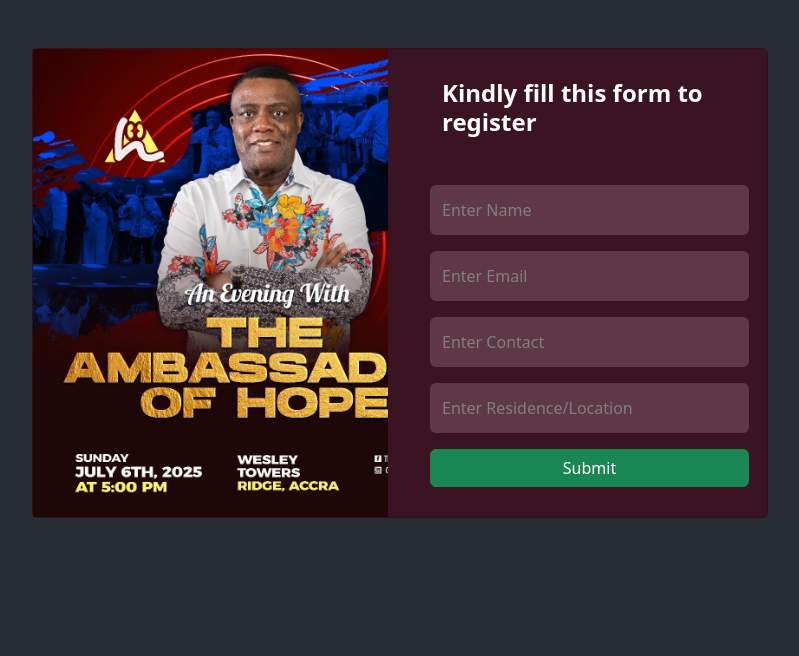
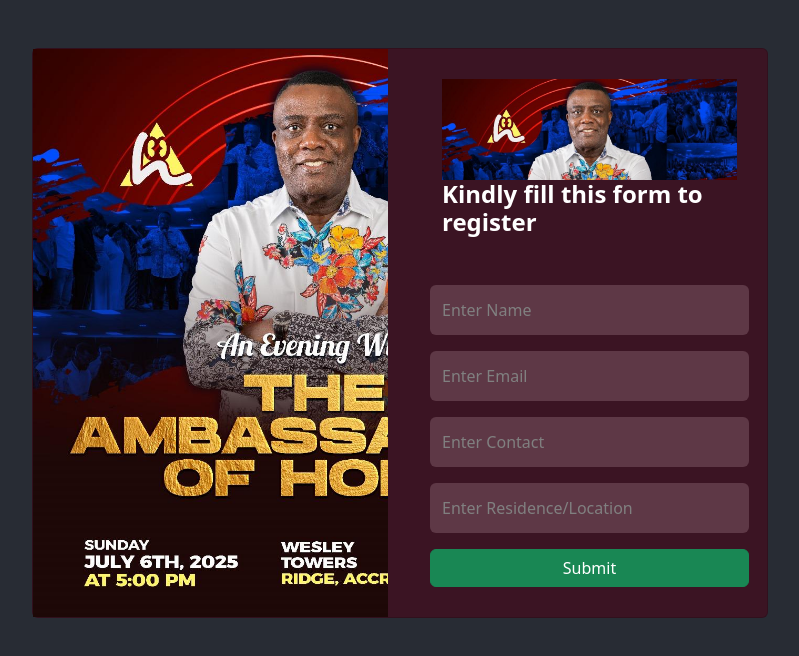
Before and after one commit to grooveyman/ambassadorofhopefront, a React (Create React App) app: page / in a window 1280 px wide. Shown: the top 656 px of the page, without its empty margins (240-1039 px from the left). Built offline with nearby package versions, Linux system fonts and the light colour scheme.

Commit message:
updated with images

```diff
--- a/src/pages/Registration.tsx
+++ b/src/pages/Registration.tsx
@@ -1,6 +1,6 @@
 import React, { useEffect, useState, ChangeEvent } from "react";
 import { toast } from "react-toastify";
-
+import coverimg from "../assets/images/cover.jpg";
 
 interface FormData {
     email: string;
@@ -85,6 +85,7 @@ const Registration: React.FC = () => {
                             </div>
                             <div className={`${isSmallScreen ? 'col-md-12' : 'col-md-6'} col-sm-12 col-xs-6 col-lg-12 col-xl-6`}>
                                 <div className="formcontent">
+                                    <div><img src={coverimg} width={"100%"}/></div>
                                     <h4>Kindly fill this form to register</h4>
                                     <div className="row form mt-5">
                                         <input className="form-control" value={data.name} onChange={handleChange} name="name" type="text" placeholder="Enter Name" />
```
Also changed, not shown: public/images/cover.jpg (added), src/assets/images/cover.jpg (added).
